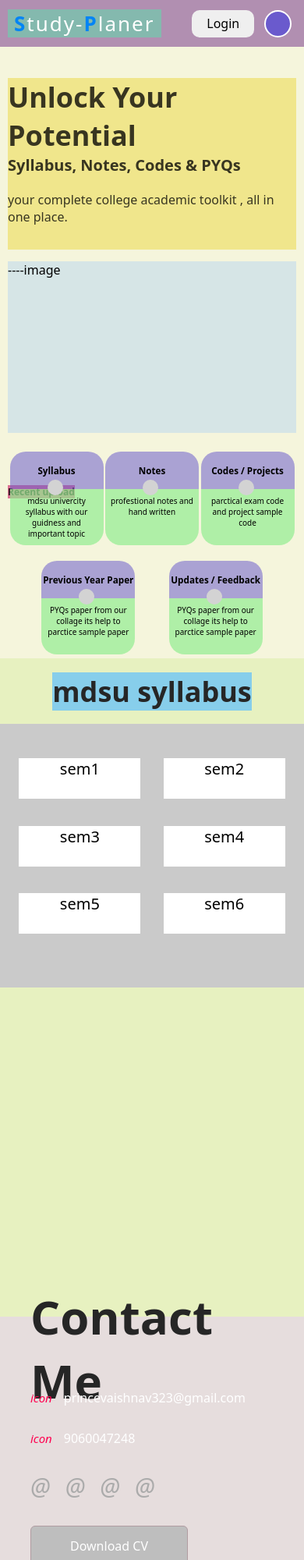
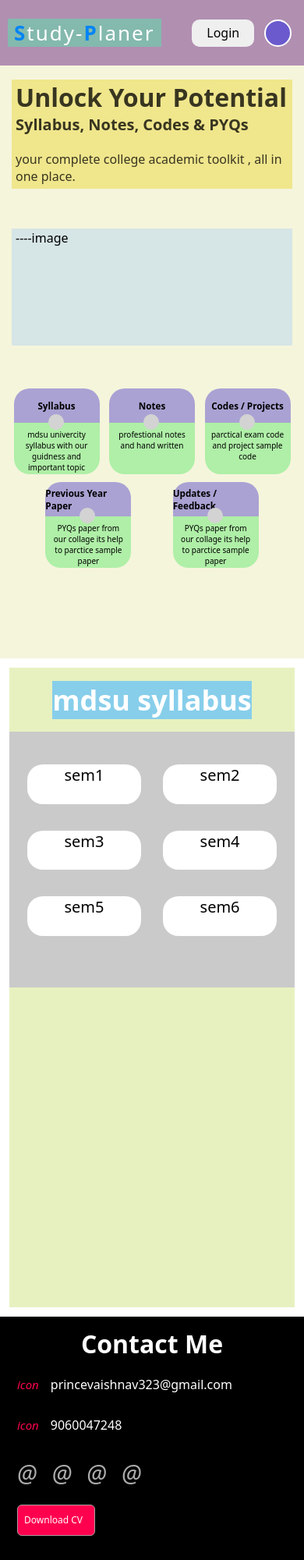
Before and after one commit to princeV1411/student-tool-web-page, a plain HTML site: page index.html in a window 390 px wide. Shown: the top 2000 px of the page at 78% size. Drawn offline with Linux system fonts and the light colour scheme.

Commit message:
vivo screen fix 2

```diff
--- a/style.css
+++ b/style.css
@@ -195,7 +195,7 @@ nav .login .profile{
 #page2{
     width: 100%;
     height: 94vh;
-    background-color: rgb(230, 221, 221);   /*change */
+    background-color:#000000;   /*change */
     padding : 5% 10% ;
     color: #fff;
 
@@ -212,7 +212,7 @@ nav .login .profile{
 .sub-title{
     font-size: 60px;
     font-weight: 600;
-    color: #262626;                       /*change */
+    color: #ffffff;                       /*change */
 }
 .btn.btn2{
     display: inline-block;
@@ -256,7 +256,7 @@ nav .login .profile{
 
 .btn.btn2{
     display: inline-block;
-    background: #bebebe;           /*change */
+    background:#ff004f;           /*change */
 }
 .btn{
     display: block;
@@ -278,7 +278,7 @@ form input,form textarea{
     width: 100%;
     border: 0;
     outline: none;
-    background: #ffffff;       /*change   #262626*/
+    background: #262626;       /*change   #262626*/
     padding: 15px;
     margin: 15px 0;
     color: #fff;
@@ -297,10 +297,11 @@ form .btn2{
 @media only screen and (max-width: 600px){
     nav{
         width: 100%;
-        height: 60px;
+        height: 10%;
         padding: 2px 10px;
         /* display: flex;
         justify-content: space-between; */
+        /* position: fixed; */
     }
     nav .logo{
         font-size: 26px;
@@ -308,20 +309,36 @@ form .btn2{
     nav .login{
         justify-content:space-around;
     }
+    #container{
+        width: 100%;
+        height: 100vh;
+    }
+    #main{
+        height: 85%;
+        padding: 18px 5px;
+    }
 
-    #main{
-        height: 100vh;
-        padding: 40px 10px;
-    }
     .context-1,.context-2{
         flex-basis: 100%;
+        margin: 0px 10px;
+        padding: 1px 5px;
+    }
+    .context-1{
+        height: 140px;
+    }
+    .context-2{
+        height: 150px;
+        z-index: 1;
     }
     .context-1 .sub-head h1{
-        font-size: 36px;
+        font-size: 32px;
+        /* background-color: #b19ca2; */
     }
     .sub-head{
-        height: 480px;
+        height: 100%;
+        /* background-color: #ff004f; */
     }
+    /* check sub head */
     .context-1 .sub-head h2{
         font-size: 20px;
     }
@@ -329,14 +346,13 @@ form .btn2{
         font-size: 16px;
 
     }
-
     .box{
-        height: 280px;
-        justify-content: space-evenly;
+        height: 240px;
+        justify-content:space-evenly;
     }
     .box .bb{
-        width: 120px;
-        height: 120px;
+        width: 110px;
+        height: 110px;
     }
     .box .bb .part-1{
         font-size: 10px;
@@ -354,21 +370,23 @@ form .btn2{
         height: 20px;
     }
     .mid-text{
-        margin-top: 90%;
+        margin-top: 45%;
         font-size: 12px;
-
     }
     #links{
+        width: 100%;
         display: flex;
         height: 100vh;
-        padding: 0;
+        padding: 12px;
         font-size: 12px;
+        /* background-color: chartreuse; */
     }
     .ss{
         width: 40%;
         height: 20%;
         text-align: center;
         font-size: 20px;
+        border-radius: 20px;
         /* padding: 0; */
         /* margin: 0; */
         gap: 0;
@@ -398,25 +416,55 @@ form .btn2{
         /* text-align: center; */
     }
 
-
+    #page2{
+        height: 100vh;
+        width: 100%;
+        padding: 12px;
+    }
+    .rowsss{
+        height: 80%;
+    }
+    .contact-left .sub-title{
+        font-size: 32px;
+        text-align: end ;
+    }
     .contact-left,.contact-right{
         flex-basis: 100%;
+        padding: 10px 10px;
+    }
+    .contact-left{
+        width: 100%;
+        height: 40%;
+    }
+    .contact-right{
+        height: 30%;
     }
     .btn{
-        margin: 30px 0 10px 0;
+        margin: 20px 0;
+        padding: 10px 8px;
+        width: 100px;
+        height: 40px;
     }
     .btn2{
         /* margin-top: 0; */
+        font-size: 12px;
+        padding: 10px 8px;
         /* margin-bottom: 20px; */
         /* align-items: center; */
     }
     form{
-        height: 400px;
+        height: 40%;
+    }
+    form input,form textarea{
+        width: 100%;
+        font-size: 12px;
+        margin: 5px 1px;
+        padding: 14px 16px;
     }
     .copyright{
         width: 100%;
-        height: 80px;
-        font-size: 18px;
-        padding: 16px 50px;
+        height: 50px;
+        font-size: 20px;
+        /* padding: 16px 50px; */
     }
 }
```
